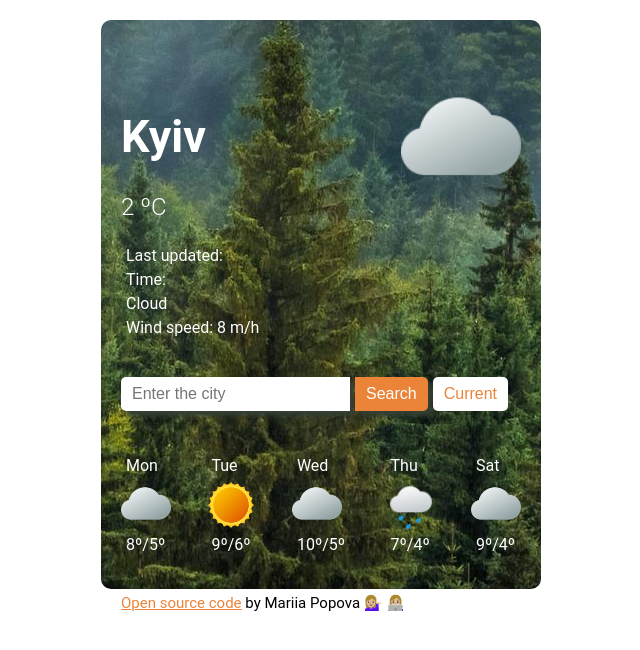
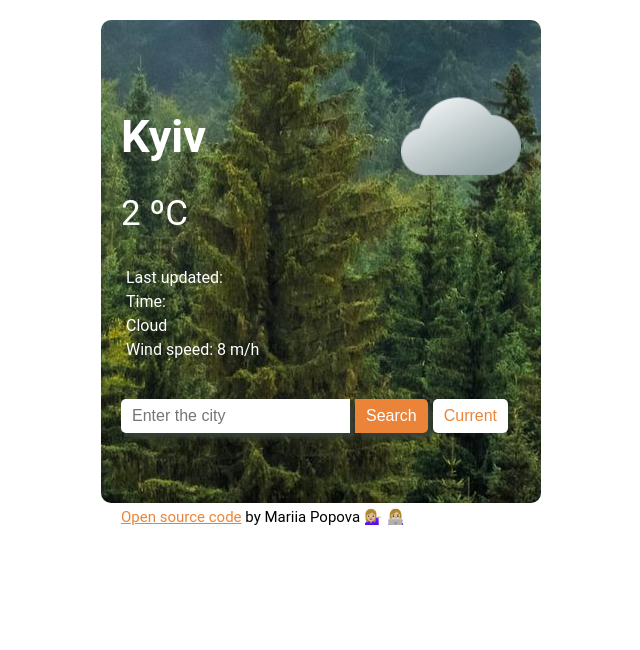
Before and after one commit to mariia-popova/weather-react, a React (Create React App) app: page / in a window 1280 px wide. Shown: the top 650 px of the page, without its empty margins (319-959 px from the left). Built offline with nearby package versions, Linux system fonts and the light colour scheme.

Commit message:
Added a real data to  the forecast

```diff
--- a/src/App.css
+++ b/src/App.css
@@ -10,9 +10,3 @@
   background-blend-mode: normal;
   background-position: bottom;
 }
-
-.ForecastTable {
-  display: flex;
-  justify-content: space-between;
-  margin: 0;
-}
--- a/src/App.js
+++ b/src/App.js
@@ -8,7 +8,7 @@ import { useState } from "react";
 
 function App() {
   const [weather, setWeather] = useState();
-
+  const [forecast, setForecast] = useState(null);
   return (
     <div>
       <div className="App">
@@ -22,14 +22,8 @@ function App() {
           weatherDescription={weather ? weather.weather[0].main : "Cloud"}
           windSpeed={weather ? weather.wind.speed : 8}
         />
-        <Form setWeather={setWeather} />
-        <div className="ForecastTable">
-          <Forecast day={"Mon"} icon={"03d"} maxTemp={8} minTemp={5} />
-          <Forecast day={"Tue"} icon={"01d"} maxTemp={9} minTemp={6} />
-          <Forecast day={"Wed"} icon={"03d"} maxTemp={10} minTemp={5} />
-          <Forecast day={"Thu"} icon={"09d"} maxTemp={7} minTemp={4} />
-          <Forecast day={"Sat"} icon={"03d"} maxTemp={9} minTemp={4} />
-        </div>
+        <Form setWeather={setWeather} setForecast={setForecast} />
+        <Forecast forecast={forecast} />
       </div>
       <Footer />
     </div>
--- a/src/Forecast.css
+++ b/src/Forecast.css
@@ -1,10 +1,16 @@
 .Forecast img {
   display: block;
-  width: 50px;
-  height: 50px;
+  margin: 0, auto;
+  width: 75px;
+  height: 75px;
 }
 
 .Forecast p {
-  display: block;
-  margin: 5px;
+  text-align: center;
+  margin: 0;
 }
+
+.Forecast {
+  display: flex;
+  justify-content: space-between;
+}
--- a/src/Forecast.js
+++ b/src/Forecast.js
@@ -1,14 +1,27 @@
 import React from "react";
+import { format } from "date-fns";
 import "./Forecast.css";
 
 export default function Forecast(props) {
+  if (props.forecast === null) {
+    return null;
+  }
   return (
     <div className="Forecast">
-      <p>{props.day}</p>
-      <img src={`icons/${props.icon}.png`} alt="icon" />
-      <p>
-        {props.maxTemp}º/{props.minTemp}º
-      </p>
+      {props.forecast.map(function (day) {
+        const formatedDay = format(day.time * 1000, "E");
+        console.log(day);
+        return (
+          <div className="ForecastInfo" key={day.time}>
+            <p>{formatedDay}</p>
+            <img src={day.condition.icon_url} alt="icon" />
+            <p>
+              {Math.round(day.temperature.minimum)} º/{" "}
+              {Math.round(day.temperature.maximum)}º
+            </p>
+          </div>
+        );
+      })}
     </div>
   );
 }
--- a/src/Form.js
+++ b/src/Form.js
@@ -13,10 +13,18 @@ export default function Form(props) {
     event.preventDefault();
     let url = `https://api.openweathermap.org/data/2.5/weather?q=${inputValue}&appid=3a94f3778290bfeee61278505dbbe51d&units=metric`;
     axios.get(url).then(saveResault);
+
+    let apiForecastUrl = `https://api.shecodes.io/weather/v1/forecast?query=${inputValue}&key=aed6a8e29c1edbe73t3fba79abf409do&units=metric`;
+    axios.get(apiForecastUrl).then(saveForecastResault);
   }
 
   function saveResault(response) {
     props.setWeather(response.data);
+  }
+
+  function saveForecastResault(response) {
+    const formatedArray = response.data.daily.slice(1, 6);
+    props.setForecast(formatedArray);
   }
 
   return (
--- a/src/Header.css
+++ b/src/Header.css
@@ -6,11 +6,12 @@
 }
 
 .Header h1 {
-  font-weight: 500px;
+  font-weight: 400px;
   font-size: 45px;
 }
 .Header h2 {
-  font-weight: 300;
+  font-weight: 400;
+  font-size: 35px;
 }
 
 .icon {
```
